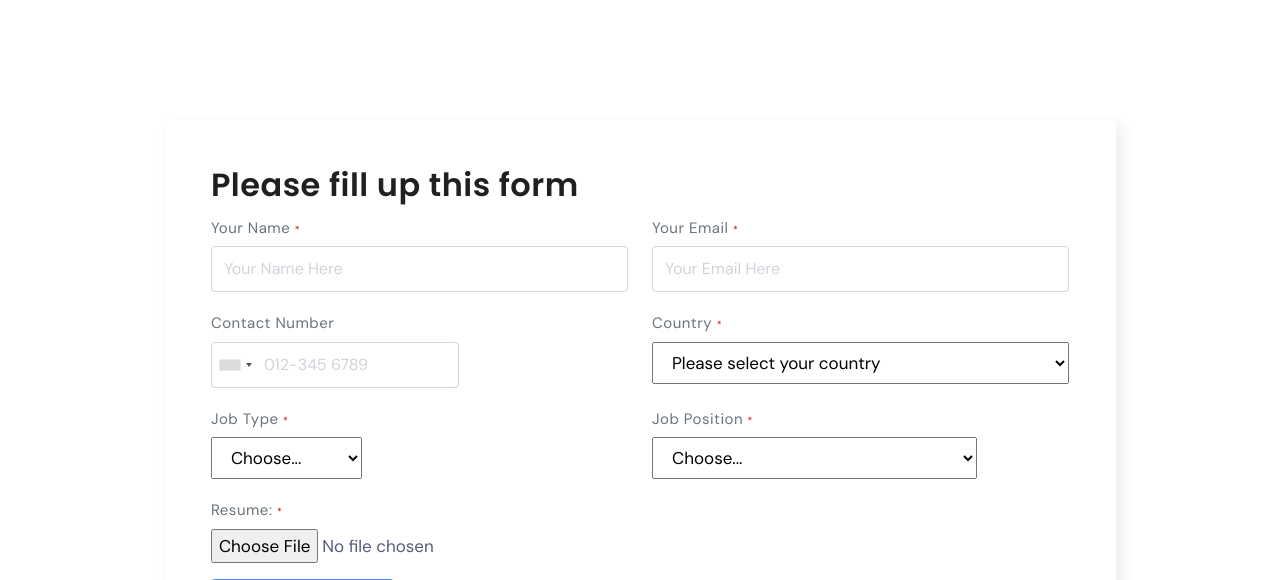
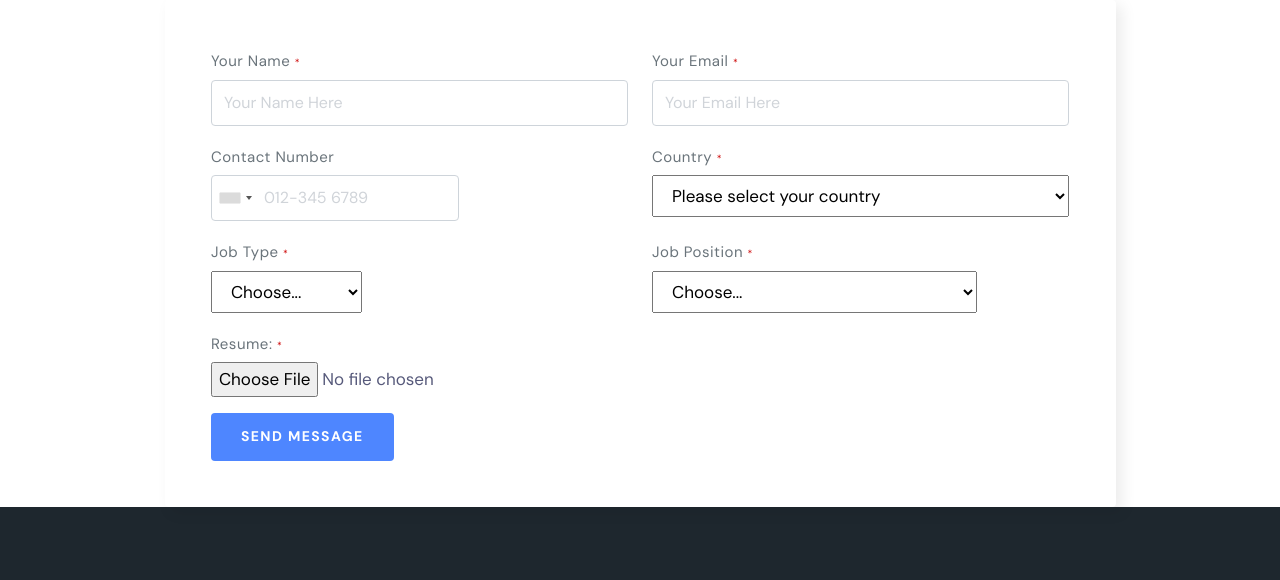
Before and after one commit to opencookiecms/ttvmainsite, a Django app: template src/templates/pages/hrform.html in a window 1280 px wide. Shown: the part 443-1023 px from the top of the page. Run offline with Django 4.2, Linux system fonts and the light colour scheme; the template is opened without the code that fills it: values that come from a table or form of the project are taken from there, others are empty; grey boxes are pictures that could not be loaded.

Commit message:
Update hrform.html

```diff
--- a/src/templates/pages/hrform.html
+++ b/src/templates/pages/hrform.html
@@ -20,12 +20,11 @@
 
         <!-- CONTACT FORM
         ================================================== -->
-        <section class="overflow-visible">
+        <section class="overflow-visible p-0">
             <div class="container">
                 <div class="row justify-content-center">
                     <div class="col-lg-10 wow fadeIn" data-wow-delay="400ms">
                         <div class="primary-shadow bg-white p-1-6 p-sm-2-9 rounded z-index-9 position-relative">
-                            <h2>Please fill up this form</h2>
                             <form id="signup" action="{% url 'hrform' %}" method="post" enctype="multipart/form-data" onclick="">
                                 {% csrf_token %}
                                 <div class="quform-elements">
```
